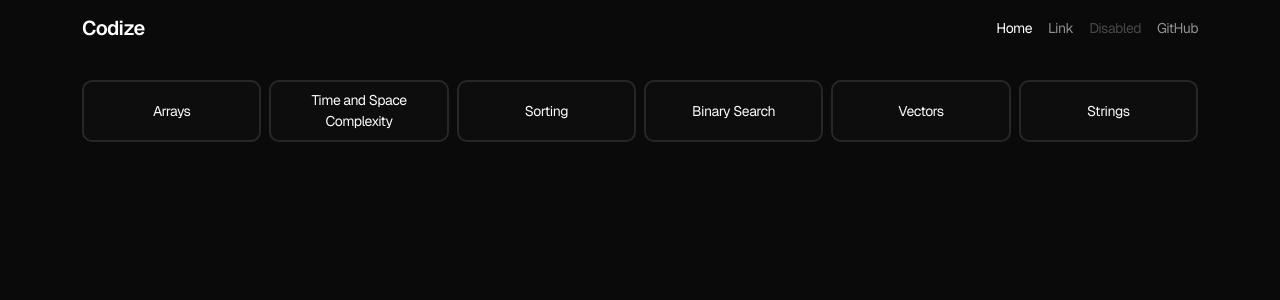
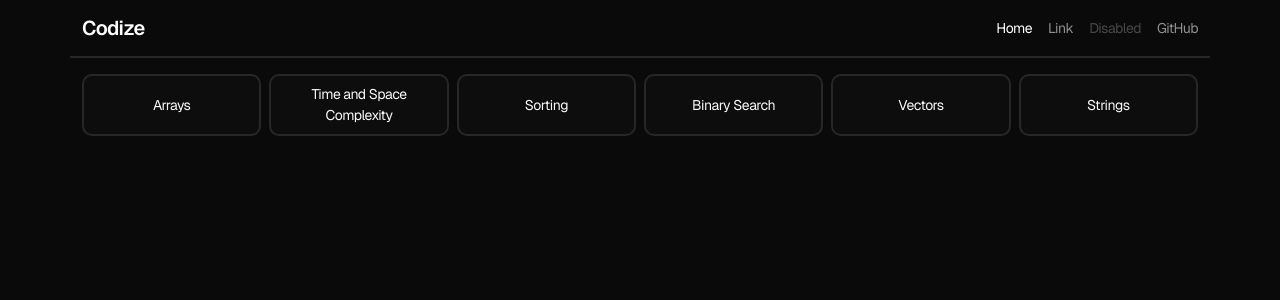
Before and after one commit to faraazkhan20/codize, a React (Vite) app: page / in a window 1280 px wide. Shown: the top 300 px of the page. Built offline with nearby package versions, Linux system fonts and the light colour scheme.

Commit message:
Updated src/pages/Home.jsx

```diff
--- a/src/components/Navbar.jsx
+++ b/src/components/Navbar.jsx
@@ -2,17 +2,14 @@ import { Link } from "react-router-dom";
 
 function Navbar() {
   return (
-    <nav className="navbar navbar-expand-lg navbar-dark">
-      <div className="container">
-        {/* Name */}
+    <nav className="navbar navbar-expand-lg navbar-dark py-0">
+      <div className="container navbar-container py-2">
+        {/* Title */}
         <Link className="navbar-brand fw-semibold" style={{ letterSpacing: "-0.6px" }} to="/">
           Codize
         </Link>
 
         {/* Toggle Button for Offcanvas */}
-        {/* <button className="navbar-toggler" type="button" data-bs-toggle="offcanvas" data-bs-target="#offcanvasNavbar" aria-controls="offcanvasNavbar">
-          <span className="navbar-toggler-icon"></span>
-        </button> */}
         <span className="navbar-toggler navbar-toggler-icon" data-bs-toggle="offcanvas" data-bs-target="#offcanvasNavbar" aria-controls="offcanvasNavbar" style={{ border: "0px" }}></span>
 
         {/* Offcanvas Menu */}
--- a/src/pages/Arrays.jsx
+++ b/src/pages/Arrays.jsx
@@ -8,7 +8,7 @@ function Arrays() {
   return (
     <>
       <Navbar />
-      <div className="container">
+      <div className="container mt-3">
         <h4 className="text-center">Arrays</h4>
         <h6>what is arr?</h6>
         <ul>
--- a/src/pages/Home.jsx
+++ b/src/pages/Home.jsx
@@ -7,7 +7,7 @@ function Home() {
   return (
     <>
       <Navbar />
-      <div className="container mt-4">
+      <div className="container mt-3">
         <div className="row g-2">
           {cardsData.map((card, i) => (
             <div className="col-lg-2 col-md-3 col-sm-4 col-6" key={i}>
--- a/src/styles/global.css
+++ b/src/styles/global.css
@@ -3,6 +3,15 @@
   font-family: "Geist";
   src: url("../assets/fonts/Geist-VariableFont_wght.ttf") format("truetype");
 }
+
+/* -------------------------------------------------- */
+
+/* Navbar Styles */
+.navbar-container {
+  border-bottom: 2px solid #27272a;
+}
+
+/* -------------------------------------------------- */
 
 /* Global Styles */
 body {
@@ -79,8 +88,3 @@ h6 {
 pre {
   margin: 0px !important;
 }
-
-/* .codeStyles {
-  font-size: 14px !important;
-  line-height: 0.5 !important;
-} */
```
